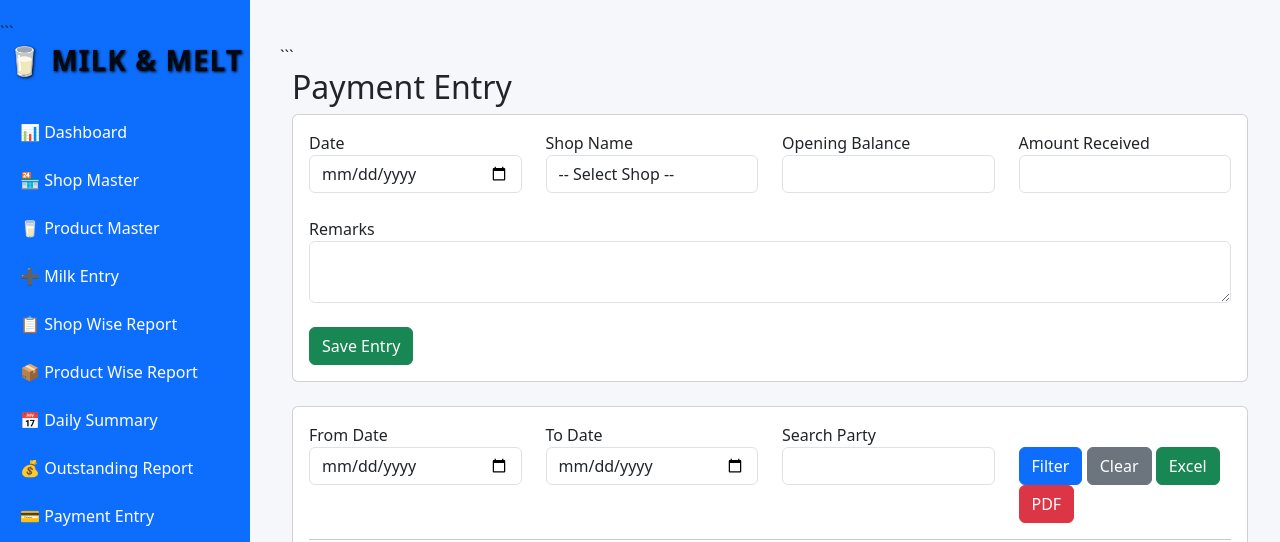
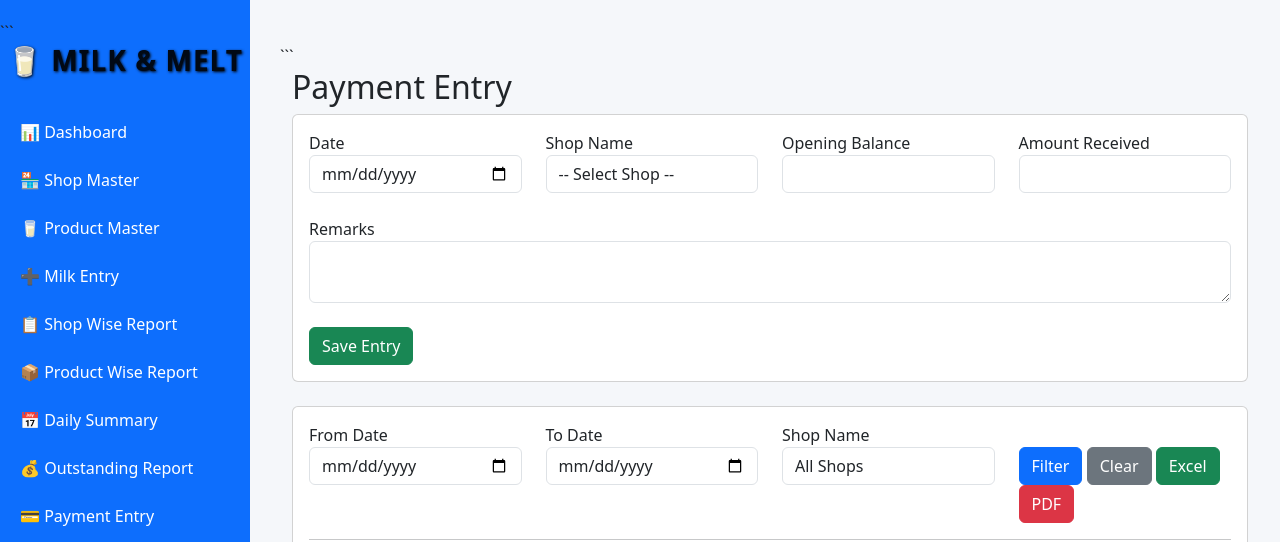
Before and after one commit to mhariprasath-28/Milk-Software, a Flask app: template templates/payment_entry.html in a window 1280 px wide. Shown: the top 542 px of the page. Run offline with Flask 3, Linux system fonts and the light colour scheme; the template is opened without the code that fills it, so the values that code supplies are empty.

Commit message:
Update payment_entry.html

```diff
--- a/templates/payment_entry.html
+++ b/templates/payment_entry.html
@@ -94,13 +94,24 @@
             </div>
 
             <div class="col-md-3">
-                <label>Search Party</label>
-                <input type="text"
-                       name="search"
-                       class="form-control"
-                       value="{{ search }}">
-            </div>
+    <label>Shop Name</label>
 
+    <select name="shop_id" class="form-control">
+
+        <option value="">All Shops</option>
+
+        {% for shop in shops %}
+        <option value="{{ shop[0] }}"
+            {% if request.args.get('shop_id') == shop[0]|string %}
+                selected
+            {% endif %}>
+            {{ shop[1] }}
+        </option>
+        {% endfor %}
+
+    </select>
+
+</div>
             <div class="col-md-3">
 
                 <br>
@@ -239,37 +250,6 @@
 </div>
 </div>
 
-<script>
-
-const received =
-document.getElementById("received");
-
-const paid =
-document.getElementById("paid");
-
-const balance =
-document.getElementById("balance");
-
-received.addEventListener(
-    "input",
-    calculateBalance
-);
-
-paid.addEventListener(
-    "input",
-    calculateBalance
-);
-
-function calculateBalance(){
-
-    let r =
-    parseFloat(received.value) || 0;
-
-    let p =
-    parseFloat(paid.value) || 0;
-
-    balance.value = r - p;
-}
 
 </script>
 
```
